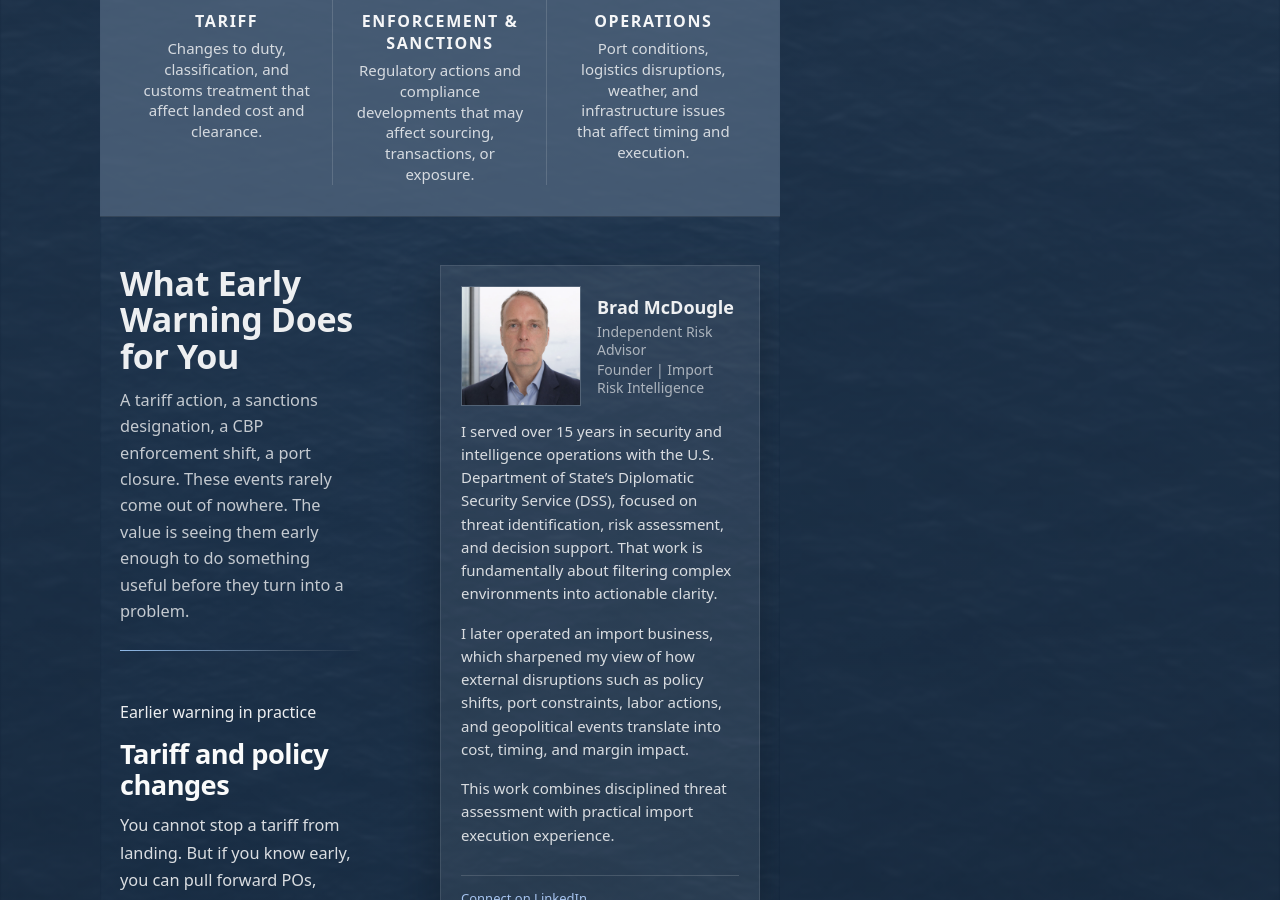
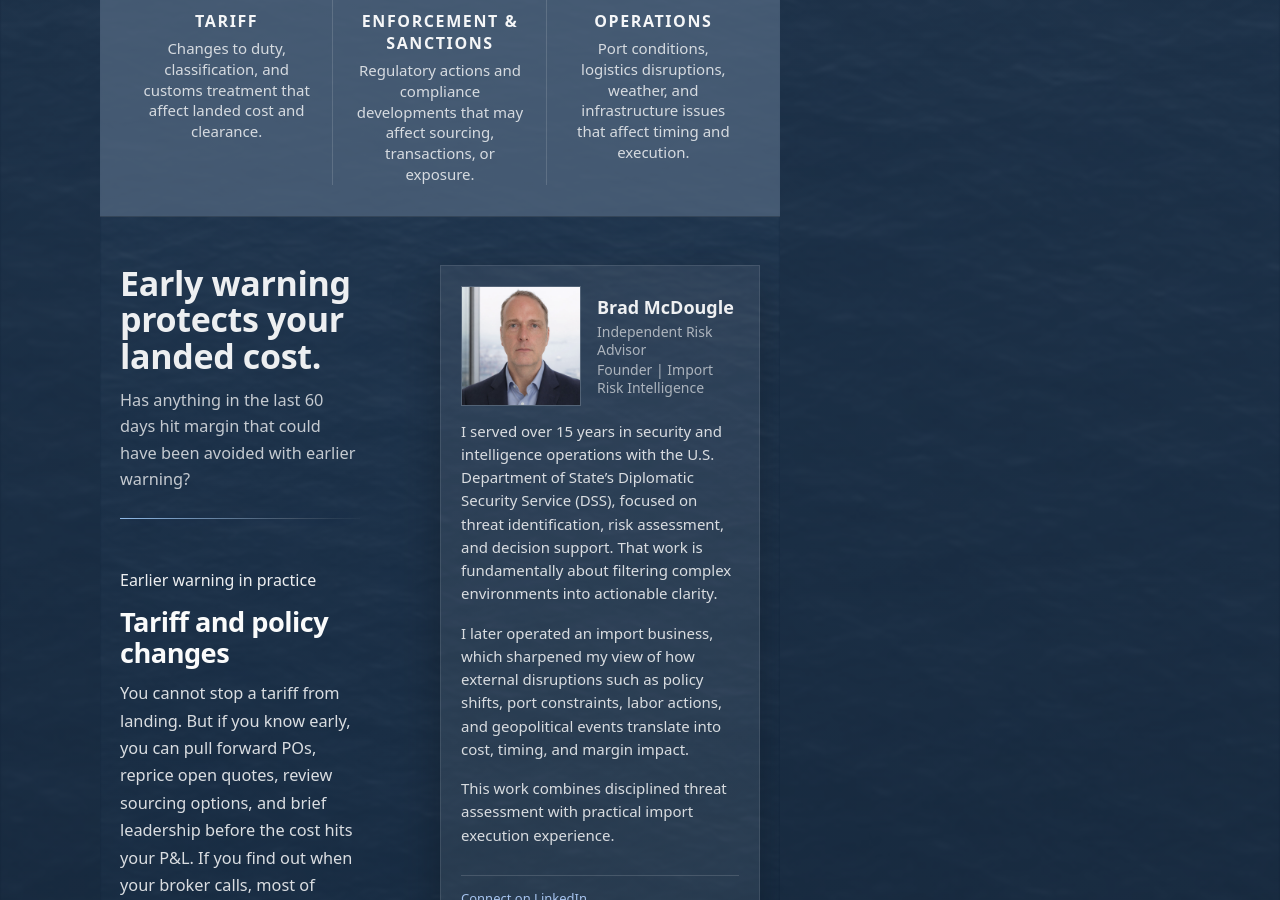
Before and after one commit to importrisk/import-risk-intelligence-site, a Jekyll site: the page built from index.html, in a window 1280 px wide and 900 px high, scrolled down 1732 px. Built offline with Jekyll 4.4.1, drawn with Linux system fonts in a browser that asks for light colours.

Commit message:
Update index.html

```diff
--- a/index.html
+++ b/index.html
@@ -187,10 +187,10 @@ description: Independent risk assessment for U.S. importers.
       <div class="split-text">
 
      <section id="approach" class="section">
-  <h2 class="section-title">What Early Warning Does for You</h2>
+  <h2 class="section-title">Early warning protects your landed cost.</h2>
 
   <p class="section-text approach-intro">
-    A tariff action, a sanctions designation, a CBP enforcement shift, a port closure. These events rarely come out of nowhere. The value is seeing them early enough to do something useful before they turn into a problem.
+    Has anything in the last 60 days hit margin that could have been avoided with earlier warning?
   </p>
 
   <div class="approach-divider" aria-hidden="true"></div>
```
